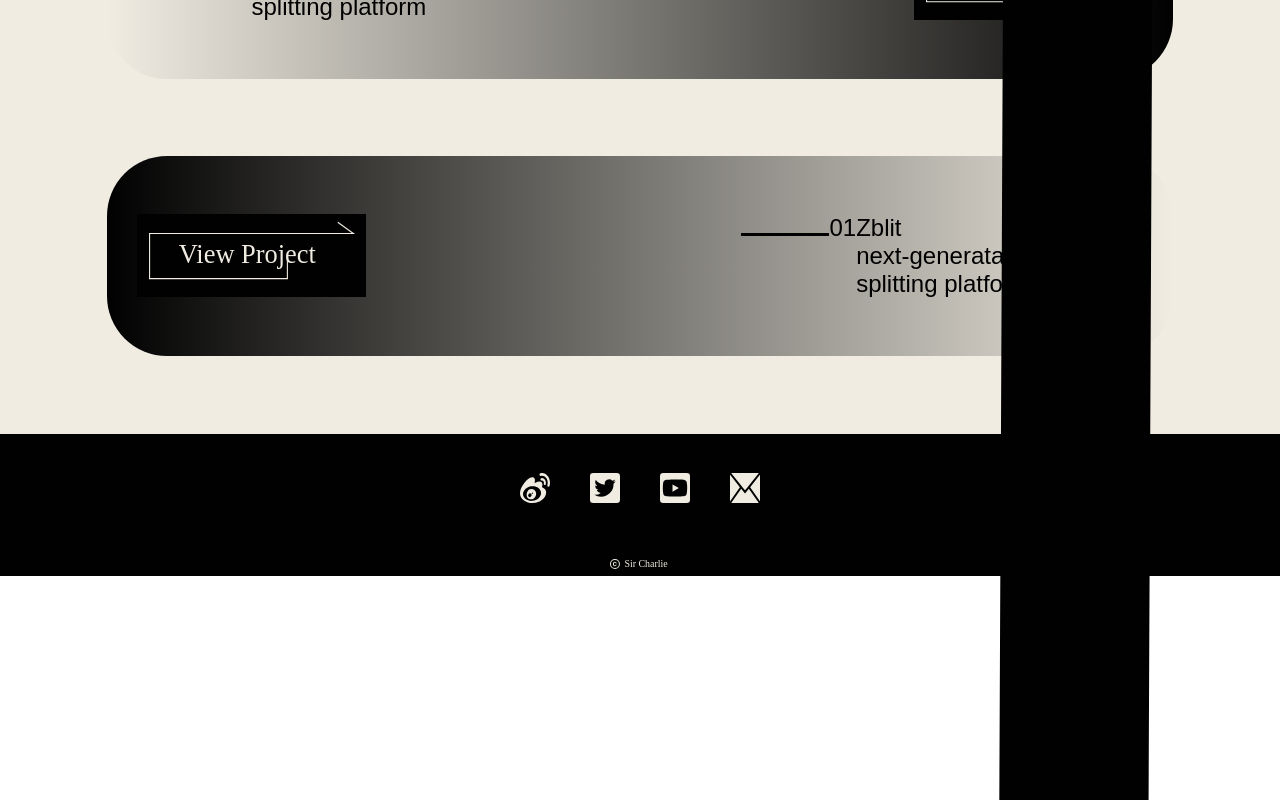
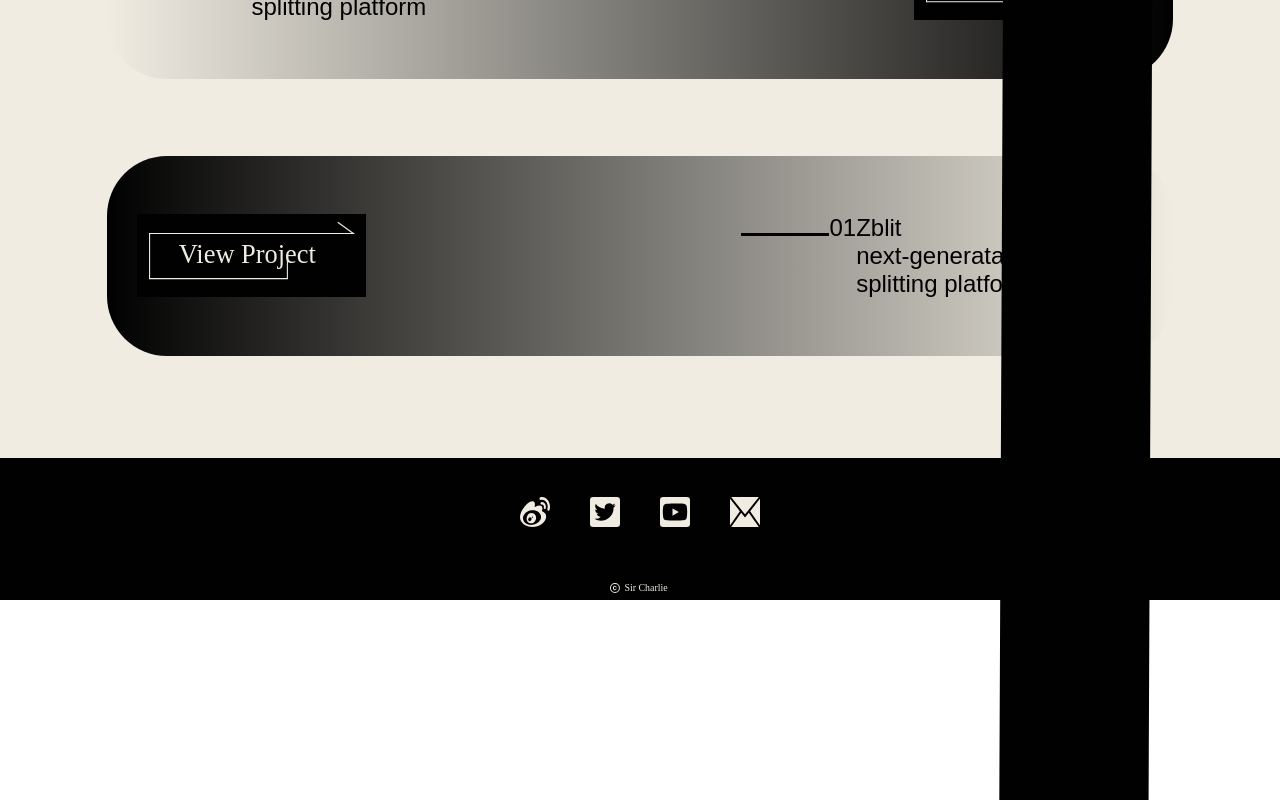
Before and after one commit to cykoe/website, a React (Create React App) app: page / in a window 1280 px wide. Shown: the part 1513-2313 px from the top of the page. Built offline with nearby package versions, Linux system fonts and the light colour scheme.

Commit message:
fix footer padding

```diff
--- a/package.json
+++ b/package.json
@@ -15,6 +15,7 @@
     "node-sass": "^4.13.0",
     "react": "^16.12.0",
     "react-dom": "^16.12.0",
+    "react-router-dom": "^5.1.2",
     "react-scripts": "3.2.0",
     "typescript": "^3.7.4"
   },
--- a/src/App.tsx
+++ b/src/App.tsx
@@ -57,6 +57,8 @@ const App: React.FC = () => {
           </div>
         </div>
 
+        <div className='project-list-section'>
+
           <div className='row project-list'>
             <div className='col-1'></div>
             <div className='project-list-item col-10'>
@@ -66,7 +68,8 @@ const App: React.FC = () => {
                   <div>01</div>
                   <div className='title'>
                     Zblit
-                  <div className='sub-title'>next-generataion receipt splitting
+                    <div className='sub-title'>next-generataion receipt
+                      splitting
                       platform
                     </div>
                   </div>
@@ -105,7 +108,8 @@ const App: React.FC = () => {
                   <div>01</div>
                   <div className='title'>
                     Zblit
-                  <div className='sub-title'>next-generataion receipt splitting
+                    <div className='sub-title'>next-generataion receipt
+                      splitting
                       platform
                     </div>
                   </div>
@@ -132,7 +136,8 @@ const App: React.FC = () => {
                   <div>01</div>
                   <div className='title'>
                     Zblit
-                  <div className='sub-title'>next-generataion receipt splitting
+                    <div className='sub-title'>next-generataion receipt
+                      splitting
                       platform
                     </div>
                   </div>
@@ -171,7 +176,8 @@ const App: React.FC = () => {
                   <div>01</div>
                   <div className='title'>
                     Zblit
-                  <div className='sub-title'>next-generataion receipt splitting
+                    <div className='sub-title'>next-generataion receipt
+                      splitting
                       platform
                     </div>
                   </div>
@@ -187,6 +193,8 @@ const App: React.FC = () => {
               {/* images */}
             </div>
             <div className='col-1'></div>
+          </div>
+
         </div>
 
         <div className='row footer'>
--- a/src/Apps.scss
+++ b/src/Apps.scss
@@ -219,7 +219,7 @@ ul {
   }
 }
 
-.footer {
-  // TODO: temporary fix only
-  margin-top: 40px;
+
+.project-list-section {
+  padding-bottom: 5%;
 }
```
Also changed, not shown: 1 other file (tests, documents, lock files or other folders). Lines whose indentation alone changed are shown as unchanged.
